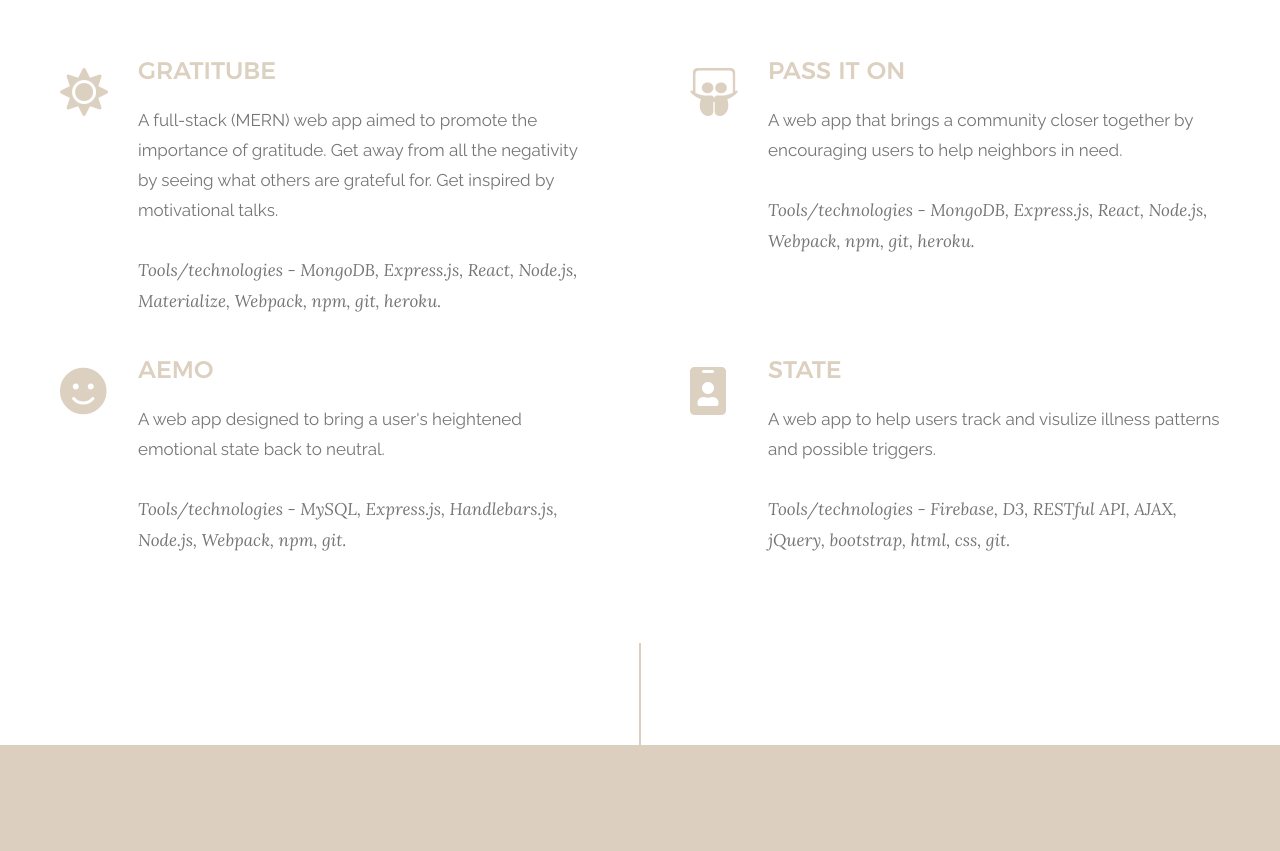
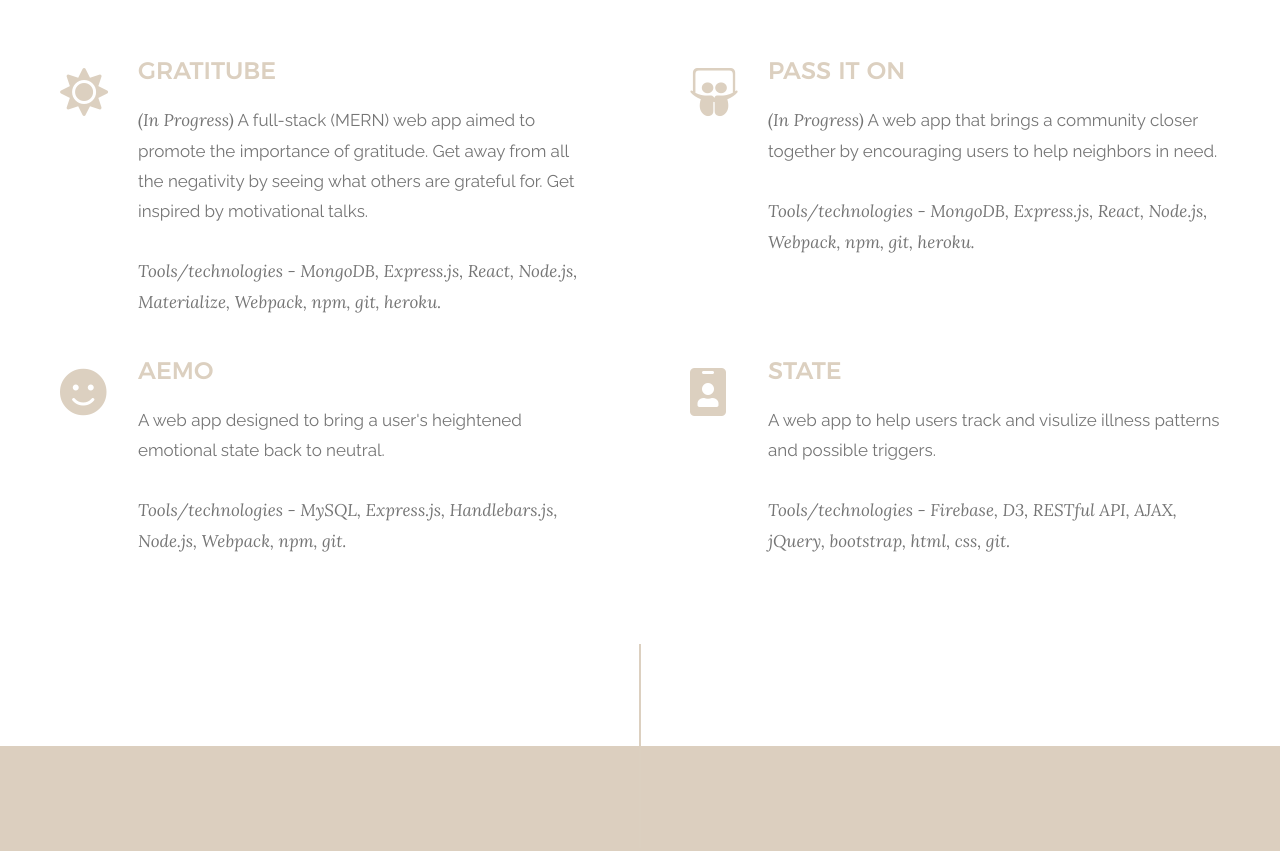
Before and after one commit to nicolechowt/portfolio, a plain HTML site: page index.html in a window 1280 px wide. Shown: the part 4155-5006 px from the top of the page. Drawn offline with Linux system fonts and the light colour scheme; files whose address does not match are found by name.

Commit message:
modified project content

```diff
--- a/index.html
+++ b/index.html
@@ -306,7 +306,7 @@
                 </div>
                 <div class="service-text">
                     <h3 class="display-1--light"><a href="https://polar-atoll-13536.herokuapp.com/">GRATITUBE</a></h3>
-                    <p>A full-stack (MERN) web app aimed to promote the importance of gratitude. Get away from all the negativity by seeing what others are grateful for. Get inspired by motivational talks. <br><br><i>Tools/technologies - MongoDB, Express.js, React, Node.js, Materialize, Webpack, npm, git, heroku.</i>
+                    <p><i>(In Progress)</i> A full-stack (MERN) web app aimed to promote the importance of gratitude. Get away from all the negativity by seeing what others are grateful for. Get inspired by motivational talks. <br><br><i>Tools/technologies - MongoDB, Express.js, React, Node.js, Materialize, Webpack, npm, git, heroku.</i>
                     </p>
                 </div>
             </div>
@@ -317,7 +317,7 @@
                 </div>
                 <div class="service-text">
                     <h3 class="display-1--light"><a href="https://github.com/nicolechowt/passItOn">PASS IT ON</a></h3>
-                    <p>A web app that brings a community closer together by encouraging users to help neighbors in need. <br><br><i>Tools/technologies - MongoDB, Express.js, React, Node.js, Webpack, npm, git, heroku.</i>
+                    <p><i>(In Progress)</i> A web app that brings a community closer together by encouraging users to help neighbors in need. <br><br><i>Tools/technologies - MongoDB, Express.js, React, Node.js, Webpack, npm, git, heroku.</i>
                     </p>
                 </div>
             </div>
```
